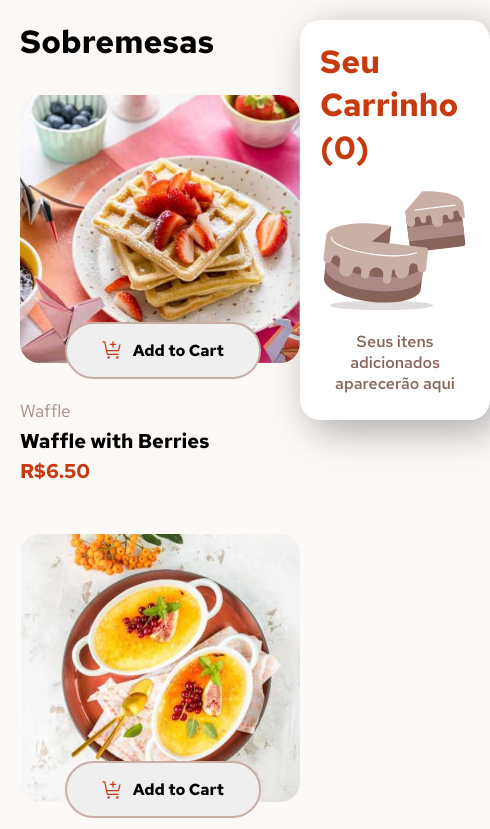
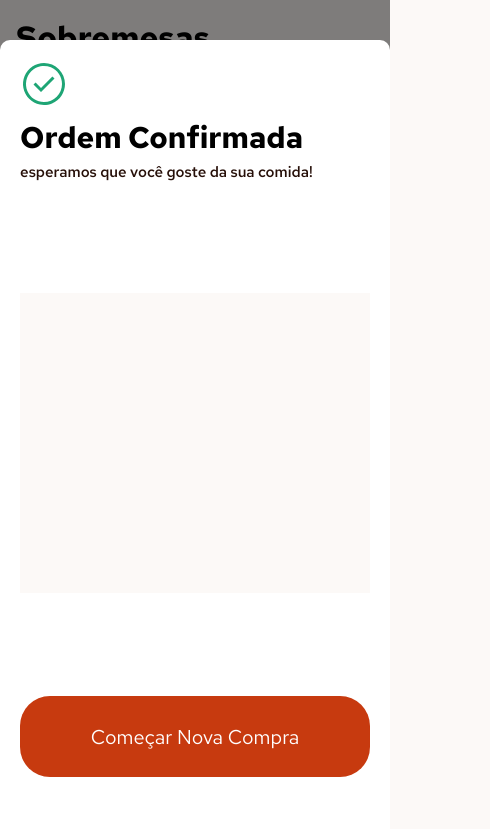
Before and after one commit to oclubedosdez/Loja-de-Sobremesas, a plain HTML site: page index.html in a window 390 px wide. Shown: the top 829 px of the page, 490 px wide, since content can reach past the window. Drawn offline with Linux system fonts and the light colour scheme.

Commit message:
atualizado em 19/08/2024

```diff
--- /dev/null
+++ b/assets/css/responsivo.css
@@ -0,0 +1,133 @@
+@media(max-width:721px) {
+    body {
+        /* border: 1px solid red; */
+        flex-wrap: wrap;
+        margin: 0;
+    }
+    #container {
+        margin-bottom: 2rem;
+        padding: 1rem;
+    }
+
+    /*Confimar Compra*/
+#overlay {
+    position: fixed;
+    top: 0;
+    left: 0;
+    width: 100%;
+    height: 100%;
+    background-color: rgba(0, 0, 0, 0.5); /* Fundo semi-transparente */
+    display: flex;
+    justify-content: center;
+    align-items: center;
+    z-index: 1000; /* Certifique-se de que fique acima de outros elementos */
+}
+
+#confirmar-compra {
+    margin-top: 5rem;
+    /* border: 1px solid red; */
+    display: flex;
+    flex-wrap: wrap;
+    gap: 1rem;
+    background-color: white;
+    padding: 20px;
+    border-radius: 10px;
+    text-align: center;
+    width: 100%;
+    height: 100%;
+    overflow: hidden;
+}
+
+#confirmar-compra #titulos {
+    /* border: 1px solid red; */
+    text-align: start;
+    line-height: 35px;
+    font-family: 'RedHatText-Variable';
+    width: 100%;
+}
+#confirmar-compra #titulos h1 {
+    font-size: 30px;
+}
+#confirmar-compra #titulos h2 {
+    font-size: 15px;
+    color: var(--Rose-900);
+    font-weight: 600;
+}
+
+#confirmar-compra #Sobremesas_Comprada {
+    /* border: 1px solid green; */
+    display: flex;
+    flex-wrap: wrap;
+    gap: 2rem;
+    width: 100%;
+    height: 300px;
+    padding: 1rem;
+    background-color: var(--Rose-50);
+    overflow: auto;
+}
+
+
+
+#confirmar-compra #Sobremesas_Comprada .sobremesa_confirmada {
+    /* border: 1px solid orangered; */
+    display: flex;
+    width: 100%;
+    justify-content: space-between;
+    align-items: center;
+    border-bottom: 2px solid rgba(128, 128, 128, 0.192);
+    padding-bottom: 20px;
+}
+#confirmar-compra #Sobremesas_Comprada .sobremesa_confirmada .valor_e_quantiade {
+    /* border: 1px solid black; */
+    display: flex;
+    justify-content: center;
+    align-items: center;
+}
+.valor_e_quantiade img {
+    border-radius: 10px;
+}
+.titulos_sobremesa_confimada {
+    /* border: 1px solid red; */
+    line-height: 30px;
+    text-align: start;
+    padding: 10px;
+    font-family: 'RedHatText-Variable';
+    font-weight: bold;
+}
+.titulos_sobremesa_confimada h3 {
+    color: var(--Rose-900);
+}
+.titulos_sobremesa_confimada span{
+    font-weight: bold;
+}
+.sobremesa_confimada_quantidade {
+    color: var(--Red);
+    margin-right: 10px;
+}
+.sobremesa_confimada_total {
+    font-weight: bold;
+    font-family: 'RedHatText-Variable';
+    font-size: 20px;
+}
+.sobremesa_confimada_valor {
+    color: var(--Rose-500);
+}
+
+#comecar_compra {
+    transition: all 0.5s;
+    border-radius: 30px;
+    width: 100%;
+    height: 10%;
+    border: none;
+    background-color: var(--Red);
+    font-family: 'RedHatText-Variable';
+    color: white;
+    padding: 1rem;
+    font-size: 20px;
+    cursor: pointer;
+}
+#comecar_compra:hover {
+    filter: brightness(0.8);
+}
+
+}
--- a/index.html
+++ b/index.html
@@ -11,6 +11,7 @@
   <link rel="stylesheet" href="./assets/css/reset.css">
   <link rel="stylesheet" href="./assets/css/fonte.css">
   <link rel="stylesheet" href="./assets/css/estilo.css">
+  <link rel="stylesheet" href="./assets/css/responsivo.css">
   <title>Frontend Mentor | Product list with cart</title>
 </head>
 
```
